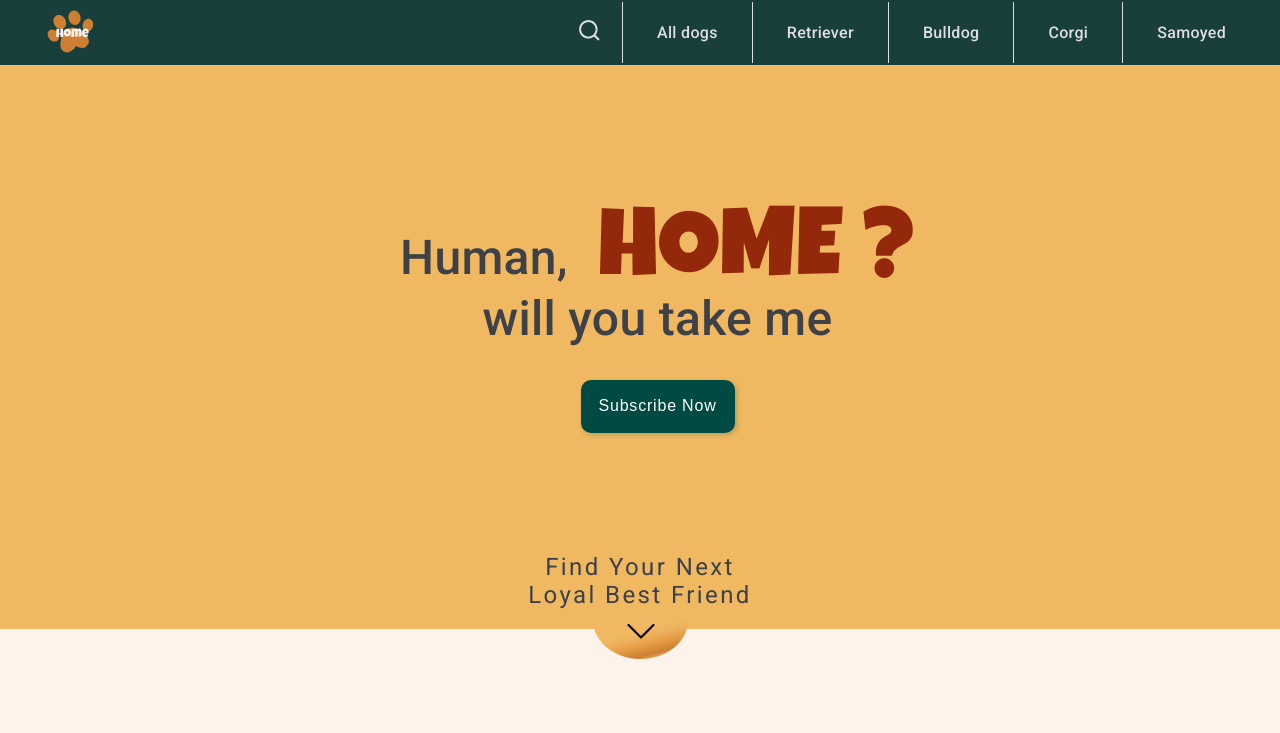
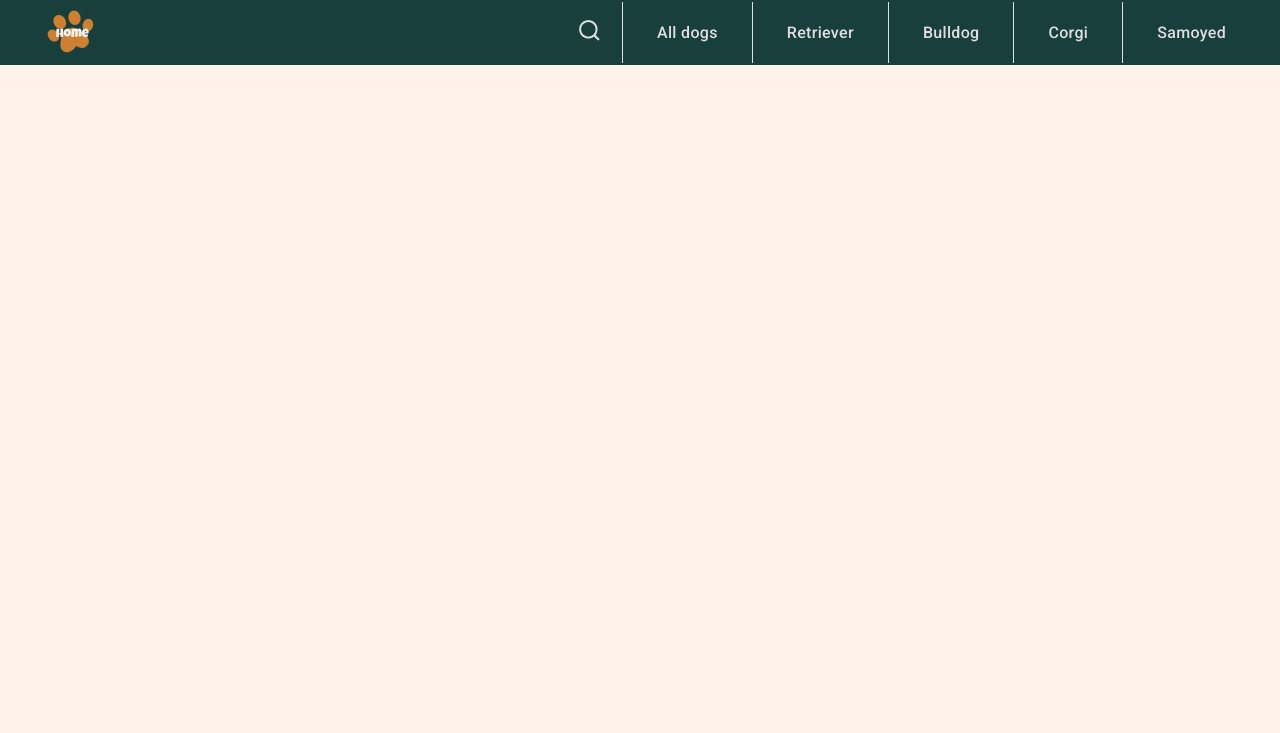
Before and after one commit to reneshen0328/Dog-Adoption-App, a React (Create React App) app in the folder dog-adoption-frontend/: page / in a window 1280 px wide. Shown: the top 733 px of the page. Built offline with nearby package versions, Linux system fonts and the light colour scheme.

Commit message:
update deployment

```diff
--- a/dog-adoption-frontend/package.json
+++ b/dog-adoption-frontend/package.json
@@ -1,6 +1,7 @@
 {
   "name": "dog-adoption-frontend",
   "version": "0.1.0",
+  "homepage": "https://reneshen0328.github.io/Dog-Adoption-App",
   "private": true,
   "dependencies": {
     "@testing-library/jest-dom": "^5.16.4",
@@ -14,6 +15,8 @@
     "web-vitals": "^2.1.4"
   },
   "scripts": {
+    "predeploy": "npm run build",
+    "deploy": "gh-pages -d build",
     "start": "react-scripts start",
     "build": "react-scripts build",
     "test": "react-scripts test",
@@ -42,6 +45,7 @@
     "eslint-config-google": "^0.14.0",
     "eslint-config-prettier": "^8.5.0",
     "eslint-plugin-react": "^7.30.0",
+    "gh-pages": "^4.0.0",
     "prettier": "^2.6.2"
   }
 }
--- a/dog-adoption-frontend/src/App.js
+++ b/dog-adoption-frontend/src/App.js
@@ -30,7 +30,7 @@ function App() {
       <Router>
         <Navbar />
         <Routes >
-          <Route exact path= "/" element= { <Homepage />}/>
+          <Route exact path= "/Dog-Adoption-App" element= { <Homepage />}/>
           <Route exact path= "/singledog" element= { <Singledog singledog={singledog}/>}/>
           <Route exact path= "/alldogs" element= { <Alldogs setSingleDogPage={setSingleDogPage}/>}/>
           <Route exact path= "/retrievers" element= { <Retriever setSingleDogPage={setSingleDogPage}/>}/>
```
Also changed, not shown: 1 other file (tests, documents, lock files or other folders).
